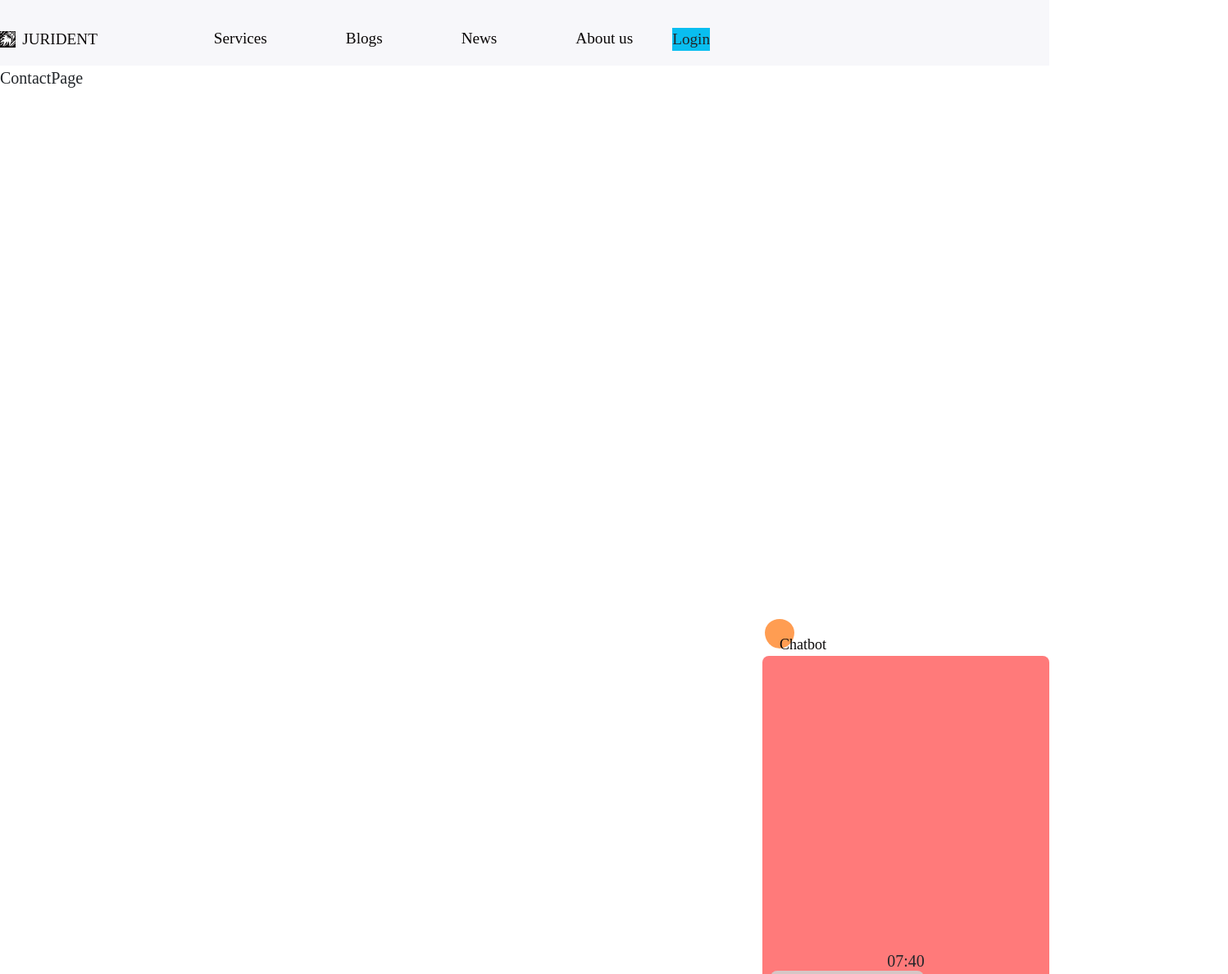
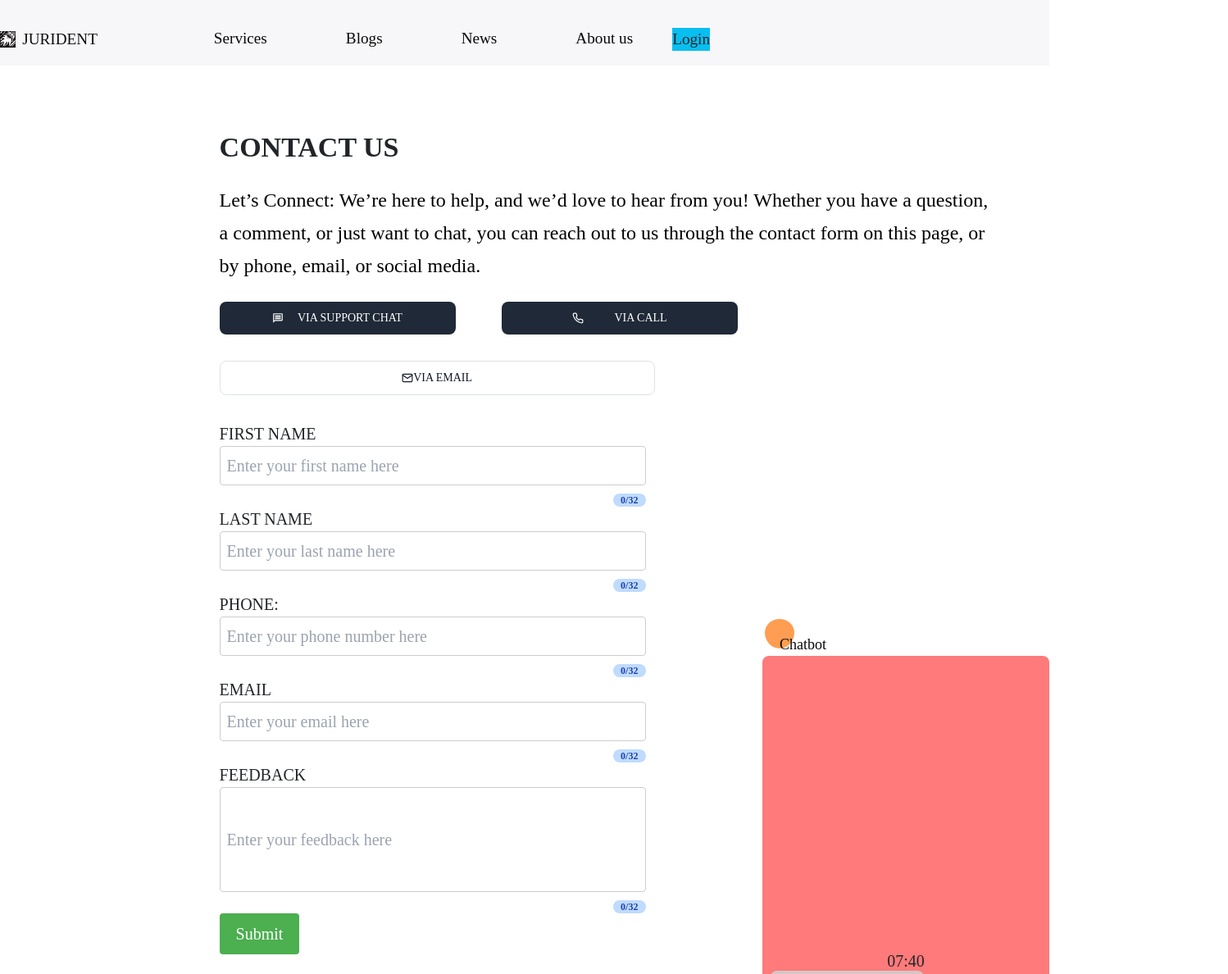
Before and after one commit to vikashchand/jurident, a React (Vite) app: page /Contact in a window 1280 px wide. Shown: the whole page at 82% size, 1498 px wide, since content can reach past the window. Before the commit the page ends 800 px from the top, so only its background shows below. Built offline with nearby package versions, Linux system fonts and the light colour scheme; a web font is replaced by a local one.

Commit message:
contact updated

```diff
--- a/src/Screen/Contactus/ContactPage.css
+++ b/src/Screen/Contactus/ContactPage.css
@@ -1,11 +1,18 @@
+.title{
+    font-family: 'Satoshi';
+    font-style: normal;
+    font-weight: 900;
+    font-size: 34px;
+    line-height: 40px;
+}
 
-
-    .content{
+    .text{
         display: flex;
         justify-content: space-between;
         align-items: left;
-        margin-top: 10%;
-        width: 100%;
+        margin-top: 100px;
+
+
 
     font-family: 'Satoshi';
     font-style: normal;
@@ -24,13 +31,13 @@
 
     .button{
         display: flex;
-        justify-content: space-between;
+        align-items: center;
     }
 
     .countp{
         display: flex;
 
-        justify-content: center;
+        justify-content: right;
     }
     .count{
         color: black;
@@ -47,22 +54,17 @@
 
     .btn{
         display: flex;
-        align-items: flex-start ;
         width: 20%;
         justify-content: center;
     }
 
-    .img{
 
-        position: absolute;
-    width: 546px;
-    height: 935px;
-    left: 846px;
-    top: 332px;
-    }
 
     .container{
-        margin-top: 10px;
+        position: absolute;
+        margin-top: 4px;
+        margin-left: 7%;
+        margin-right: 7%;
     }
 
     .btn{
--- a/src/Screen/Contactus/ContactPage.jsx
+++ b/src/Screen/Contactus/ContactPage.jsx
@@ -1,9 +1,180 @@
-import React from 'react'
+import React, { useState } from "react";
 
-const ContactPage = () => {
+import './ContactPage.css'
+
+
+import { MdOutlineMessage } from "react-icons/md";
+import { FiPhone } from "react-icons/fi";
+import { FiMail } from "react-icons/fi";
+
+
+function ContactPage() {
+  const [firstName, setFirstName] = useState("");
+  const [lastName, setLastName] = useState("");
+  const [phone, setPhone] = useState("");
+  const [email, setEmail] = useState("");
+  const [feedback, setFeedback] = useState("");
+  const [characterLimit] = useState(32);
+  // event handler
+  const handleChange = (event) => {
+    setFirstName(event.target.value);
+  };
+  const handleChange1 = (event) => {
+    setLastName(event.target.value);
+  };
+  const handleChange2 = (event) => {
+    setPhone(event.target.value);
+  };
+  const handleChange3 = (event) => {
+    setEmail(event.target.value);
+  };
+  const handleChange4 = (event) => {
+    setFeedback(event.target.value);
+  };
+
+  const handleSubmit = (e) => {
+    e.preventDefault();
+    if (!firstName || !lastName || !phone || !email || !feedback) {
+      alert("Please fill in all the required fields.");
+      return;
+    }
+  }
+
   return (
-    <div>ContactPage</div>
-  )
+    <div className="container1" style={{ width: "100%" }}>
+      <div style={{ width: "50%" }}>
+        <h1 className="container title mt-10">CONTACT US </h1>
+        <div className="container " style={{ width: "100%" }} >
+          <div className="text" style={{ width: "80%" }}>
+            Let’s Connect: We’re here to help, and we’d love to hear from you!
+          Whether you have a question, a comment, or just want to chat, you can
+          reach out to us through the contact form on this page, or by phone,
+          email, or social media.
+          </div>
+          <button type="button" class="inline-flex items-center justify-evenly sm:w-1/2 md:w-72 mt-6 text-white bg-gray-800 hover:bg-gray-900 focus:outline-none focus:ring-4 focus:ring-gray-300 font-medium rounded-lg text-sm px-5 py-2.5 mr-2 mb-2 dark:bg-gray-800 dark:hover:bg-gray-700 dark:focus:ring-gray-700 dark:border-gray-700"><MdOutlineMessage></MdOutlineMessage>VIA SUPPORT CHAT</button>
+          <button type="button" class=" inline-flex items-center justify-evenly sm:w-1/2 md:w-72 mt-6 md:ml-12 text-white bg-gray-800 hover:bg-gray-900 focus:outline-none focus:ring-4 focus:ring-gray-300 font-medium rounded-lg text-sm px-5 py-2.5 mr-2 mb-2 dark:bg-gray-800 dark:hover:bg-gray-700 dark:focus:ring-gray-700 dark:border-gray-700"><FiPhone></FiPhone>VIA CALL</button>
+          <div>
+            <button type="button" style={{ width: "45%" }} class="inline-flex items-center justify-center  mt-6 text-gray-900 hover:text-black border border-gray-800 hover:bg-gray-900 focus:ring-4 focus:outline-none focus:ring-gray-300 font-medium rounded-lg text-sm px-5 py-2.5 text-center mr-2 mb-2 dark:border-gray-600 dark:text-black dark:hover:text-white dark:hover:bg-gray-600 dark:focus:ring-gray-800"><FiMail ></FiMail>VIA EMAIL</button>
+
+          </div>
+
+          <div className="formdiv grid md:grid-cols-2 md:gap-6 sm:grid-cols-1 sm:gap-12" >
+          <form className="mb-6 group mt-4 mr-14 "style={{ width: "90%" }} onSubmit={handleSubmit}>
+          <div>
+            <label htmlFor="fName"
+            >
+              FIRST NAME
+            </label>
+            <input
+              type="text"
+              id="fName"
+              value={firstName}
+              onChange={handleChange}
+              placeholder="Enter your first name here"
+              isInvalid={firstName.length > characterLimit}
+            />
+             <div>
+              <div className="flex flex-col items-end">
+                <span className="inline-flex justify-items-end  justify-center w-10 h-4  text-xs font-semibold text-blue-800 bg-blue-200 rounded-full">
+                {firstName.length}/{characterLimit}
+                </span>
+             </div>
+
+            </div>
+          </div>
+          <div>
+            <label htmlFor="lastName">LAST NAME</label>
+            <input
+              type="text"
+              id="lastName"
+              value={lastName}
+              placeholder="Enter your last name here"
+              onChange={handleChange1}
+              isInvalid={lastName.length > characterLimit}
+            />
+
+              <div>
+              <div className="flex flex-col items-end">
+                <span className="inline-flex justify-items-end  justify-center w-10 h-4  text-xs font-semibold text-blue-800 bg-blue-200 rounded-full">
+                {lastName.length}/{characterLimit}
+                </span>
+             </div>
+            </div>
+          </div>
+          <div>
+            <label htmlFor="phone">PHONE:</label>
+            <input
+              type="text"
+              id="phone"
+              value={phone}
+              placeholder="Enter your phone number here"
+              onChange={handleChange2}
+              isInvalid={phone.length > characterLimit}
+            />
+            <div>
+              <div className="flex flex-col items-end">
+                <span className="inline-flex justify-items-end  justify-center w-10 h-4  text-xs font-semibold text-blue-800 bg-blue-200 rounded-full">
+                {phone.length}/{characterLimit}
+                </span>
+             </div>
+
+            </div>
+
+          </div>
+          <div>
+            <label htmlFor="email">EMAIL</label>
+            <input
+              type="text"
+              id="email"
+              placeholder="Enter your email here"
+              value={email}
+              onChange={handleChange3}
+              isInvalid={email.length > characterLimit}
+            />
+            <div>
+              <div className="flex flex-col items-end">
+                <span className="inline-flex justify-items-end  justify-center w-10 h-4  text-xs font-semibold text-blue-800 bg-blue-200 rounded-full">
+                {email.length}/{characterLimit}
+                </span>
+             </div>
+            </div>
+          </div>
+          <div>
+            <label htmlFor="feedback">FEEDBACK</label>
+            <input
+            className="h-32"
+              type="text"
+              id="feedback"
+              value={feedback}
+              rows={3}
+              placeholder="Enter your feedback here"
+              onChange={handleChange4}
+              isInvalid={feedback.length > characterLimit}
+            />
+            <div>
+              <div className="flex flex-col items-end">
+                <span className="inline-flex justify-items-end  justify-center w-10 h-4  text-xs font-semibold text-blue-800 bg-blue-200 rounded-full">
+                {feedback.length}/{characterLimit}
+                </span>
+             </div>
+            </div>
+          </div>
+          <button type="submit">Submit</button>
+        </form>
+        <div className="mb-6 group map"style={{width:"40%",height:"60px"}}>
+
+
+
+
+
+      </div>
+          </div>
+
+        </div>
+      </div>
+
+    </div>
+  );
 }
 
-export default ContactPage
+    export default ContactPage;
```
